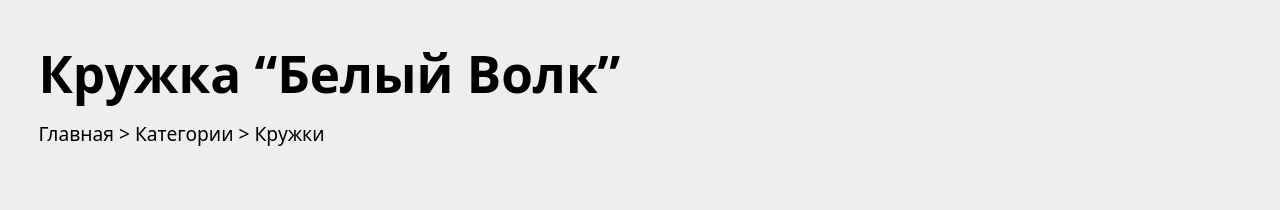
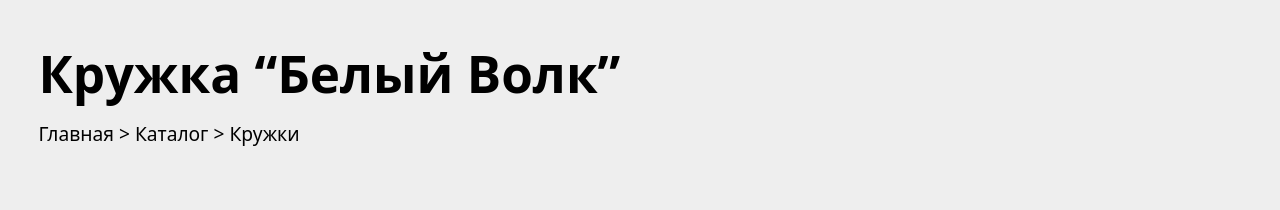
Before and after one commit to Zubovdns/thewitchershop, a React (Create React App) app: page /about in a window 1280 px wide. Shown: the part 880-1090 px from the top of the page. Built offline with nearby package versions, Linux system fonts and the light colour scheme.

Commit message:
Itermediate commit

```diff
--- a/src/components/product_page/ProductPage.js
+++ b/src/components/product_page/ProductPage.js
@@ -15,7 +15,7 @@ function ProductPage() {
 				</div>
 				<div className='ProductPage-path'>
 					<a className='ProductPage-path-text'>
-						Главная {'>'} Категории {'>'} Кружки
+						Главная {'>'} Каталог {'>'} Кружки
 					</a>
 				</div>
 				<div className='ProductPage-product-card'>
```
